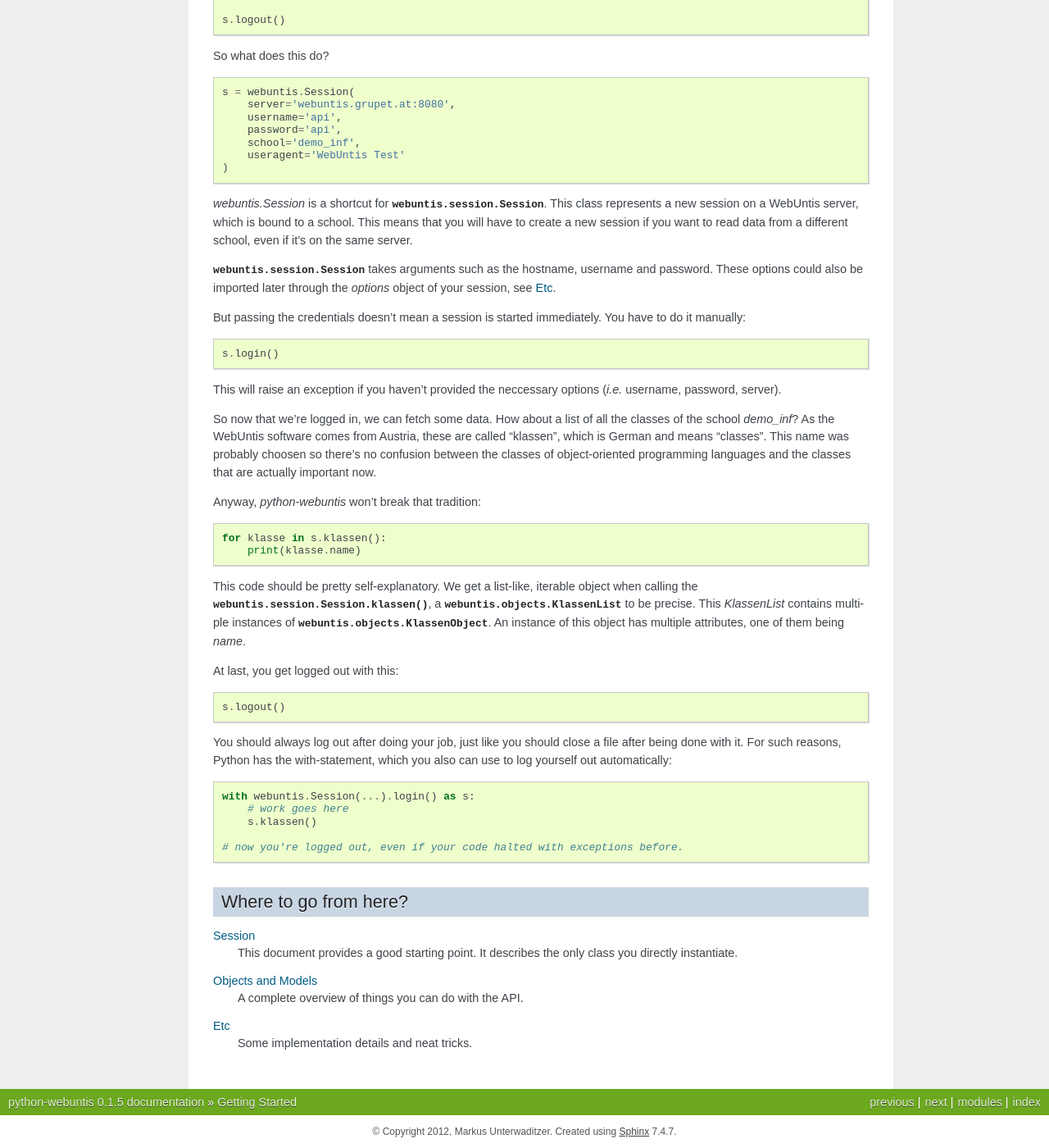
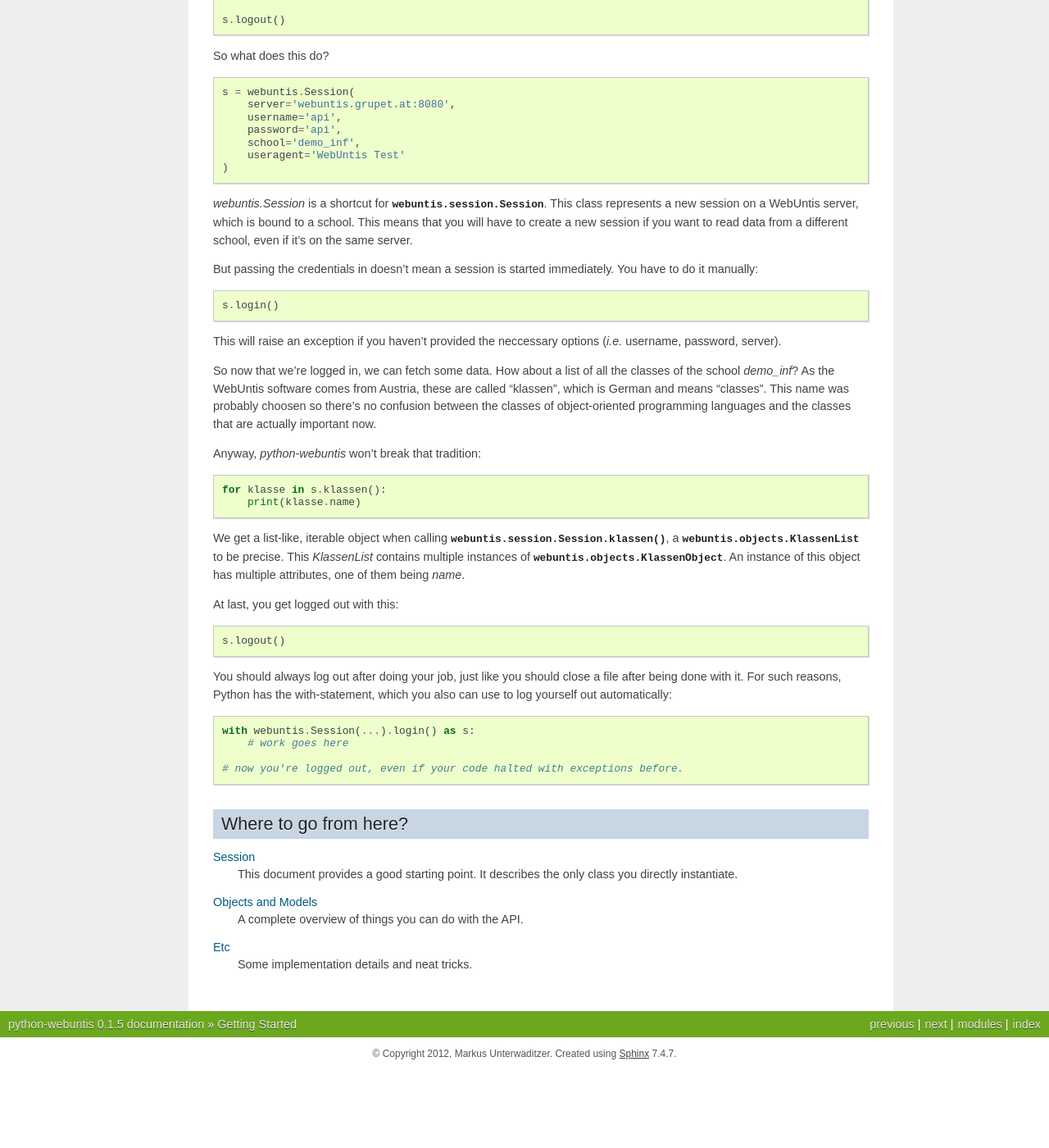
Before and after one commit to python-webuntis/python-webuntis, a Sphinx documentation site: the page built from docs/quickstart.rst, in a window 1280 px wide and 1400 px high, scrolled down 777 px. Shown: the whole window at 82% size. Built offline with Sphinx 7.4.7, drawn with Linux system fonts in a browser that asks for light colours; after the commit the page ends 2082 px from its top, so only the background shows below that.

Commit message:
Documentation improved and simplified.

```diff
--- a/docs/changelog.rst
+++ b/docs/changelog.rst
@@ -13,7 +13,7 @@ Changelog
       * Added true hierarchial inheritance for Result objects.
 
     * New ``login_repeat`` option that automatically refreshes your session if
-      neccessary. See :py:mod:`webuntis.utils.option_utils`.
+      neccessary. See :py:mod:`webuntis.session.Session`.
 
     * ``in`` operator is now supported by :py:class:`webuntis.objects.ListResult`
 
--- a/docs/conf.py
+++ b/docs/conf.py
@@ -53,10 +53,9 @@ import pkg_resources
 try:
     release = pkg_resources.require('webuntis')[0].version  # The full version, including alpha/beta/rc tags.
 except pkg_resources.DistributionNotFound:
-    print('''
-To build the documentation, the distribution information of python-webuntis has
-to be available. Run "setup.py develop" to do this.
-''')
+    print('To build the documentation, the distribution information of'
+          'python-webuntis has to be available. Run "setup.py develop" to do'
+          'this.')
     sys.exit(1)
 
 del pkg_resources
@@ -239,7 +238,7 @@ man_pages = [
 #  dir menu entry, description, category)
 texinfo_documents = [
   ('index', 'python-webuntis', 'python-webuntis Documentation',
-   'Markus Unterwaditzer', 'python-webuntis', 'One line description of project.',
+   'Markus Unterwaditzer', 'python-webuntis', 'Bindings for WebUntis.',
    'Miscellaneous'),
 ]
 
--- a/docs/quickstart.rst
+++ b/docs/quickstart.rst
@@ -70,12 +70,8 @@ class represents a new session on a WebUntis server, which is bound to a
 school. This means that you will have to create a new session if you want to
 read data from a different school, even if it's on the same server.
 
-:py:class:`webuntis.session.Session` takes arguments such as the hostname,
-username and password. These options could also be imported later through the
-*options* object of your session, see :doc:`etc`.
-
-But passing the credentials doesn't mean a session is started immediately. You
-have to do it manually::
+But passing the credentials in doesn't mean a session is started immediately.
+You have to do it manually::
 
     s.login()
 
@@ -94,8 +90,8 @@ Anyway, *python-webuntis* won't break that tradition::
     for klasse in s.klassen():
         print(klasse.name)
 
-This code should be pretty self-explanatory. We get a list-like, iterable
-object when calling the :py:meth:`webuntis.session.Session.klassen`, a
+We get a list-like, iterable object when calling
+:py:meth:`webuntis.session.Session.klassen`, a
 :py:class:`webuntis.objects.KlassenList` to be precise. This *KlassenList*
 contains multiple instances of :py:class:`webuntis.objects.KlassenObject`. An
 instance of this object has multiple attributes, one of them being *name*.
@@ -105,12 +101,11 @@ At last, you get logged out with this::
     s.logout()
 
 You should always log out after doing your job, just like you should close a
-file after being done with it.  For such reasons, Python has the
-with-statement, which you also can use to log yourself out automatically::
+file after being done with it. For such reasons, Python has the with-statement,
+which you also can use to log yourself out automatically::
 
     with webuntis.Session(...).login() as s:
         # work goes here
-        s.klassen()
 
     # now you're logged out, even if your code halted with exceptions before.
 
--- a/docs/session.rst
+++ b/docs/session.rst
@@ -7,6 +7,7 @@ Session
 .. autoclass:: Session
     :members:
     :inherited-members:
+    :undoc-members:
 
 .. note::
 
```
Also changed, not shown: docs/etc.rst (+0 -47 lines), 3 other files.
